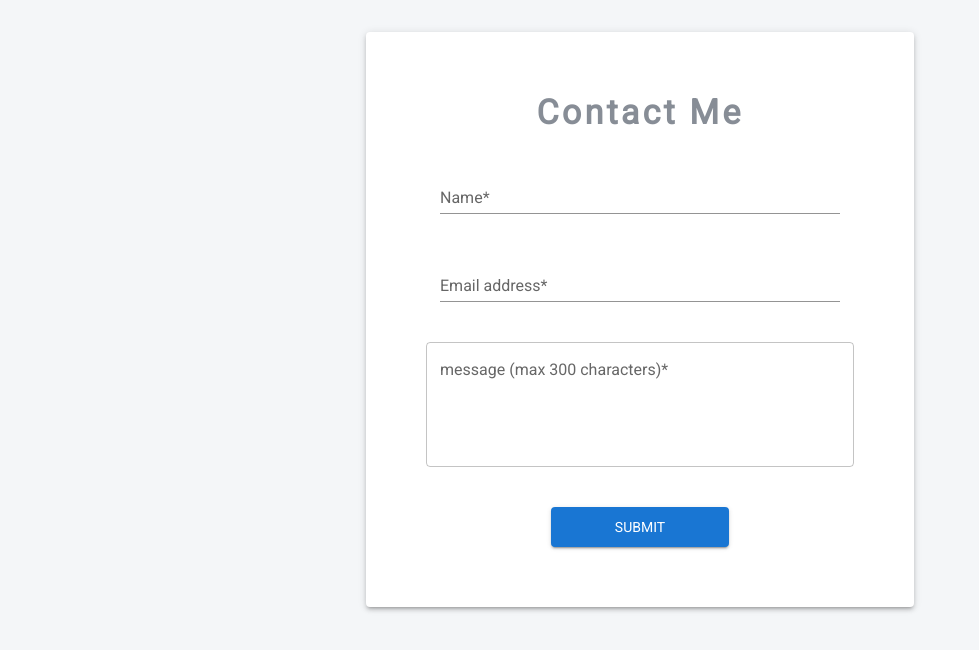
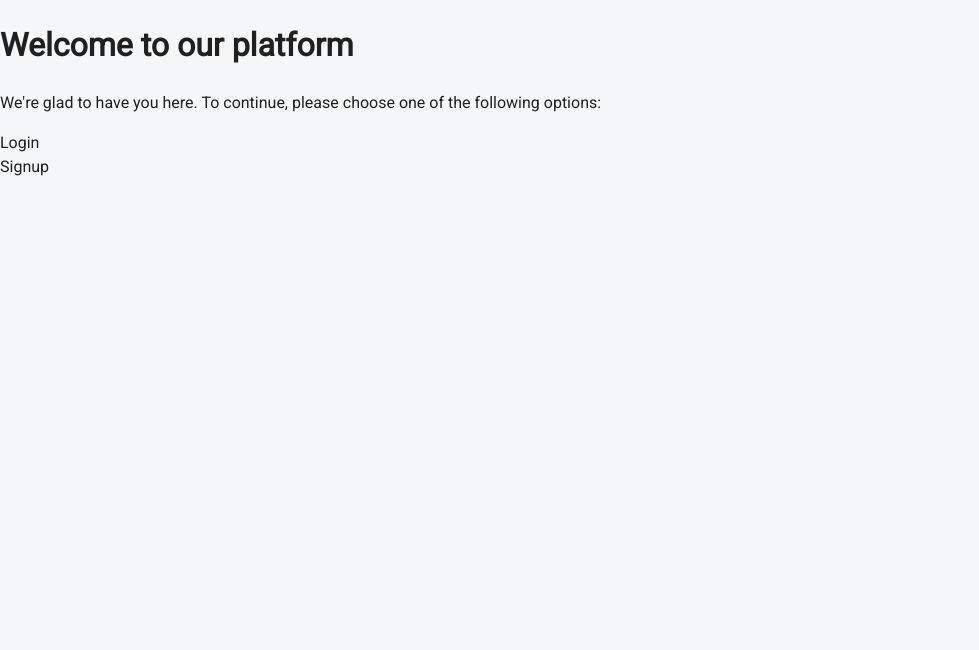
Before and after one commit to emir91/react-form-exercise, a React (Create React App) app: page / in a window 1280 px wide. Shown: the top 650 px of the page, without its empty margins (0-979 px from the left). Built offline with nearby package versions, Linux system fonts and the light colour scheme.

Commit message:
add app routing

```diff
--- a/package.json
+++ b/package.json
@@ -14,8 +14,10 @@
     "@types/node": "^16.18.44",
     "@types/react": "^18.2.21",
     "@types/react-dom": "^18.2.7",
+    "@types/react-router-dom": "^5.3.3",
     "react": "^18.2.0",
     "react-dom": "^18.2.0",
+    "react-router-dom": "^6.16.0",
     "react-scripts": "5.0.1",
     "typescript": "^4.9.5",
     "web-vitals": "^2.1.4"
--- a/src/App.tsx
+++ b/src/App.tsx
@@ -1,13 +1,14 @@
 import React from 'react';
 import { ThemeProvider, CssBaseline } from '@mui/material';
 import theme from './theme';
-import Form from './Form/Container';
+import RouterComponent from './RouterComponent';
+
 
 const App: React.FC = () => {
   return (
     <ThemeProvider theme={theme}>
       <CssBaseline />
-      <Form />
+      <RouterComponent />
     </ThemeProvider>
   );
 }
--- a/src/Form/Container.tsx
+++ b/src/Form/Container.tsx
@@ -1,8 +1,11 @@
 import React, { useState } from "react";
+import { useLocation } from "react-router-dom";
 import { AlertColor } from '@mui/material/Alert';
 import { Grid } from "@mui/material";
 import useValidation from "./validation/useValidation";
 import ContactForm from "./ContactForm/ContactForm";
+import Signup from './SignupForm/SignupForm';
+import Login from './LoginForm/LoginForm';
 import Notification from "./Notifications/Notifications";
 import { StyledPaper, FormContainer, FormTitle } from "./styledComponents";
 import { FORM_TITLE, RESULT, STATUS, ALERT_COLORS, INITIAL_VALUES } from "./constants";
@@ -13,6 +16,8 @@ const [result, setResult] = useState(RESULT.DEFAULT);
 const [status, setStatus] = useState(STATUS.SUBMIT);
 const [snackbarOpen, setSnackbarOpen] = useState(false);
 const [snackbarType, setSnackbarType] = useState<AlertColor>(ALERT_COLORS.SUCCESS);
+
+const location = useLocation();
 
 const { values, setValues, errors, handleChange, handleBlur, areFieldsEmpty } = useValidation(INITIAL_VALUES, contactFormConfig);
 
@@ -56,6 +61,8 @@ const handleSubmit = () => {
           alignItems="center"
           spacing={4}
         >
+          {location.pathname === '/contact' && (
+            <>
               <Grid item>
                 <FormTitle variant="h4">{FORM_TITLE}</FormTitle>
               </Grid>
@@ -69,6 +76,10 @@ const handleSubmit = () => {
                   formDataSubmitHandler={handleSubmit}
                 />
               </Grid>
+            </>
+          )}
+          {location.pathname === '/login' && <Login />}
+          {location.pathname === '/signup' && <Signup />}
         </Grid>
       </StyledPaper>
     </FormContainer>
--- /dev/null
+++ b/src/Form/LoginForm/LoginForm.tsx
@@ -0,0 +1,15 @@
+import React from 'react';
+import { Link } from 'react-router-dom';
+
+const Login = () => {
+    return (
+        <>
+            <h1>Login</h1>
+
+            <Link to='/'>Return to Home</Link>
+        </>
+
+    );
+}
+
+export default Login;
--- /dev/null
+++ b/src/Form/SignupForm/SignupForm.tsx
@@ -0,0 +1,14 @@
+import React from 'react';
+import { Link } from 'react-router-dom';
+
+const Signup = () => {
+    return (
+        <>
+            <h1>Signup</h1>
+
+            <Link to='/'>Return to Home</Link>
+        </>
+    );
+}
+
+export default Signup;
--- /dev/null
+++ b/src/Home/Home.tsx
@@ -0,0 +1,17 @@
+import React from "react";
+import { Link } from "react-router-dom";
+
+const Home = () => {
+    return (
+        <div>
+            <h1>Welcome to our platform</h1>
+            <p>We're glad to have you here. To continue, please choose one of the following options:</p>
+
+            <Link to="/login">Login</Link>
+            <br />
+            <Link to="/signup">Signup</Link>
+        </div>
+    );
+}
+
+export default Home;
--- /dev/null
+++ b/src/RouterComponent.tsx
@@ -0,0 +1,18 @@
+import React from "react";
+import { BrowserRouter as Router, Routes, Route } from "react-router-dom";
+import Form from './Form/Container';
+import Home from './Home/Home';
+import { FORM_PATHS } from "./globalConstants";
+
+const RouterComponent = () => {
+    return (
+        <Router>
+            <Routes>
+              <Route path='/' element={<Home />} />
+              {FORM_PATHS.map(formPath => <Route key={formPath} path={formPath} element={<Form />} />)}
+            </Routes>
+      </Router>
+    );
+}
+
+export default RouterComponent;
--- /dev/null
+++ b/src/globalConstants.ts
@@ -0,0 +1 @@
+export const FORM_PATHS = ['/contact', '/signup', '/login'];
```
Also changed, not shown: 1 other file (tests, documents, lock files or other folders). Lines whose indentation alone changed are shown as unchanged.
